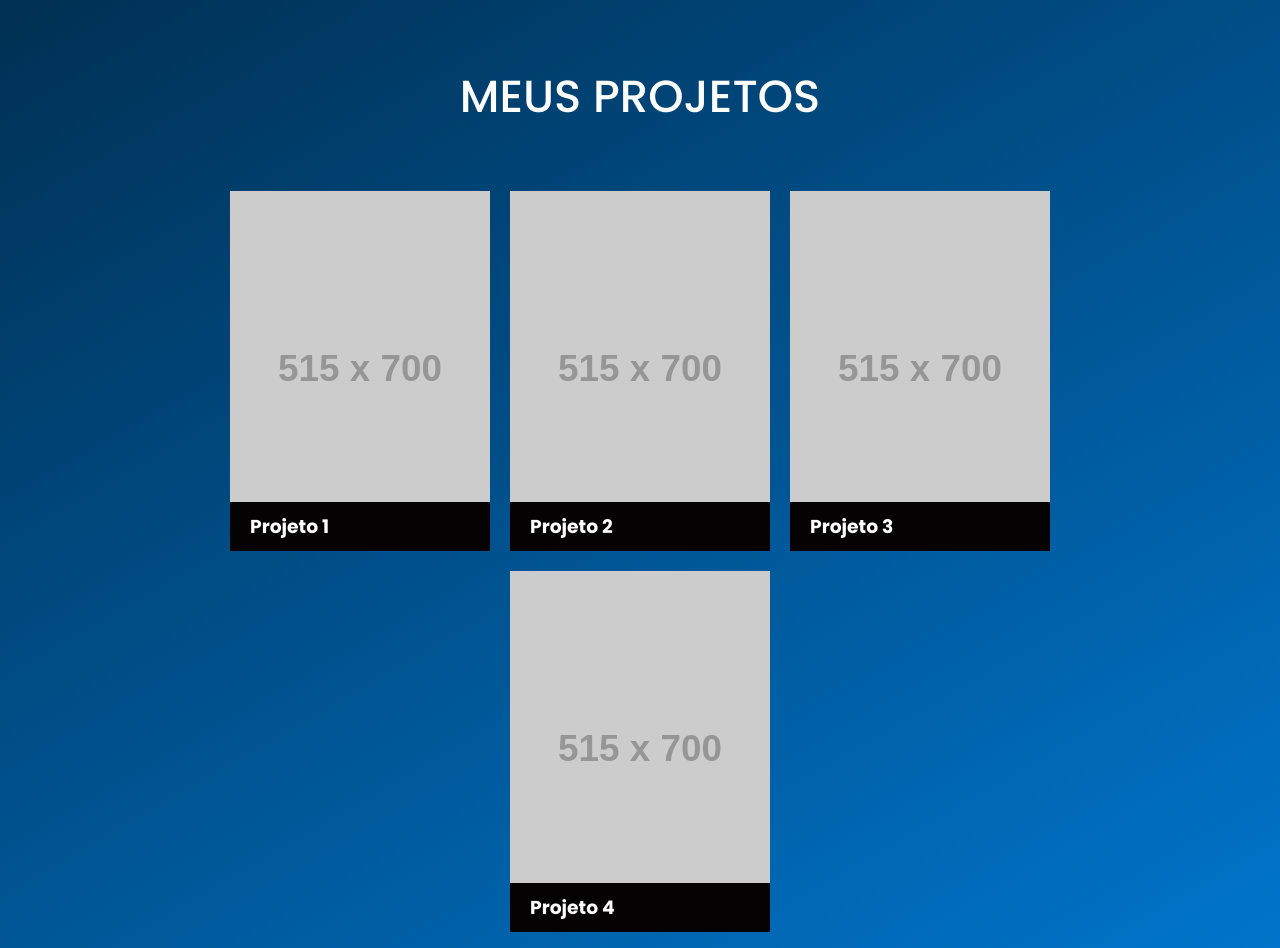
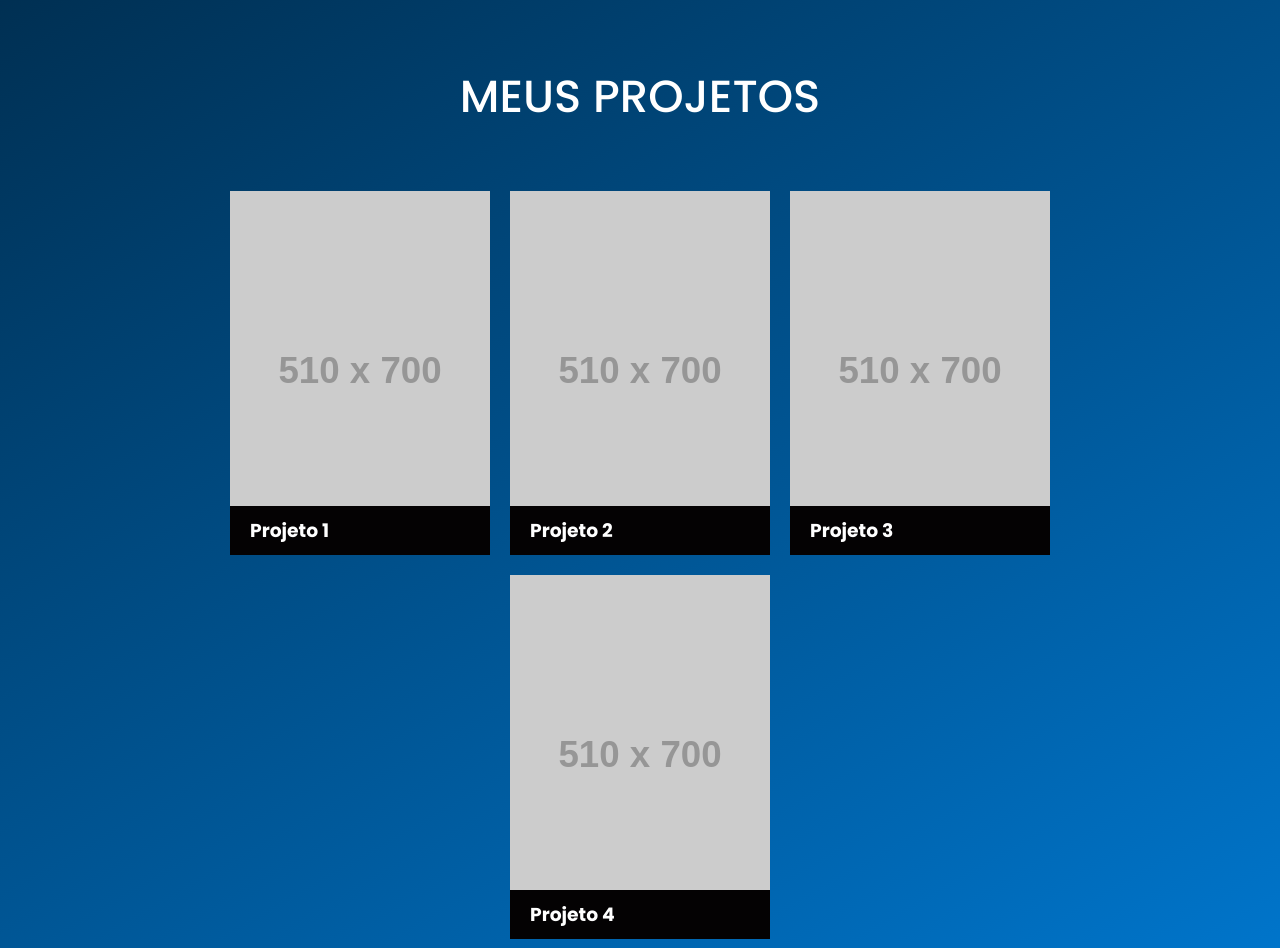
Before and after one commit to Joao-Pedro-RB/Portifolio, a plain HTML site: page index.html in a window 1280 px wide. Shown: the part 1167-2115 px from the top of the page. Drawn offline with nearby package versions, Linux system fonts and the light colour scheme; placeholder pictures from the web are drawn by us.

Commit message:
Resolvido problema no placehold

```diff
--- a/index.html
+++ b/index.html
@@ -88,7 +88,7 @@
         <div class="container-projetos">
             <div class="projeto ativo">
                 <a href="#" target="_blank">
-                    <img src="https://via.placeholder.com/515X700" alt="Projeto landing page Mario" />
+                    <img src="https://placehold.co/510x700" alt="Projeto landing page Mario" />
                     <h3>Projeto 1</h3>
                     <div class="informacoes-projeto">
                         <p>Projeto feito usando HTML, CSS e JavaScript</p>
@@ -99,7 +99,7 @@
 
             <div class="projeto ativo">
                 <a href="#" target="_blank">
-                    <img src="https://via.placeholder.com/515X700" alt="Projeto landing page Mario" />
+                    <img src="https://placehold.co/510x700" alt="Projeto landing page Mario" />
                     <h3>Projeto 2</h3>
                     <div class="informacoes-projeto">
                         <p>Projeto feito usando HTML, CSS e JavaScript</p>
@@ -110,7 +110,7 @@
 
             <div class="projeto ativo">
                 <a href="#" target="_blank">
-                    <img src="https://via.placeholder.com/515X700" alt="Projeto landing page Mario" />
+                    <img src="https://placehold.co/510x700" alt="Projeto landing page Mario" />
                     <h3>Projeto 3</h3>
                     <div class="informacoes-projeto">
                         <p>Projeto feito usando HTML, CSS e JavaScript</p>
@@ -121,7 +121,7 @@
 
             <div class="projeto ativo">
                 <a href="#" target="_blank">
-                    <img src="https://via.placeholder.com/515X700" alt="Projeto landing page Mario" />
+                    <img src="https://placehold.co/510x700" alt="Projeto landing page Mario" />
                     <h3>Projeto 4</h3>
                     <div class="informacoes-projeto">
                         <p>Projeto feito usando HTML, CSS e JavaScript</p>
@@ -132,7 +132,7 @@
 
             <div class="projeto">
                 <a href="#" target="_blank">
-                    <img src="https://via.placeholder.com/515X700" alt="Projeto landing page Mario" />
+                    <img src="https://placehold.co/510x700" alt="Projeto landing page Mario" />
                     <h3>Projeto 5</h3>
                     <div class="informacoes-projeto">
                         <p>Projeto feito usando HTML, CSS e JavaScript</p>
@@ -143,7 +143,7 @@
 
             <div class="projeto">
                 <a href="#" target="_blank">
-                    <img src="https://via.placeholder.com/515X700" alt="Capa do projeto" />
+                    <img src="https://placehold.co/510x700" alt="Capa do projeto" />
                     <h3>Projeto 6</h3>
                     <div class="informacoes-projeto">
                         <p>Projeto feito usando HTML, CSS e JavaScript</p>
@@ -154,7 +154,7 @@
 
             <div class="projeto">
                 <a href="#" target="_blank">
-                    <img src="https://via.placeholder.com/515X700" alt="Capa do projeto" />
+                    <img src="https://placehold.co/510x700" alt="Capa do projeto" />
                     <h3>Projeto 7</h3>
                     <div class="informacoes-projeto">
                         <p>Projeto feito usando HTML, CSS e JavaScript</p>
@@ -165,7 +165,7 @@
 
             <div class="projeto">
                 <a href="#" target="_blank">
-                    <img src="https://via.placeholder.com/515X700" alt="Capa do projeto" />
+                    <img src="https://placehold.co/510x700" alt="Capa do projeto" />
                     <h3>Projeto 8</h3>
                     <div class="informacoes-projeto">
                         <p>Projeto feito usando HTML, CSS e JavaScript</p>
```
